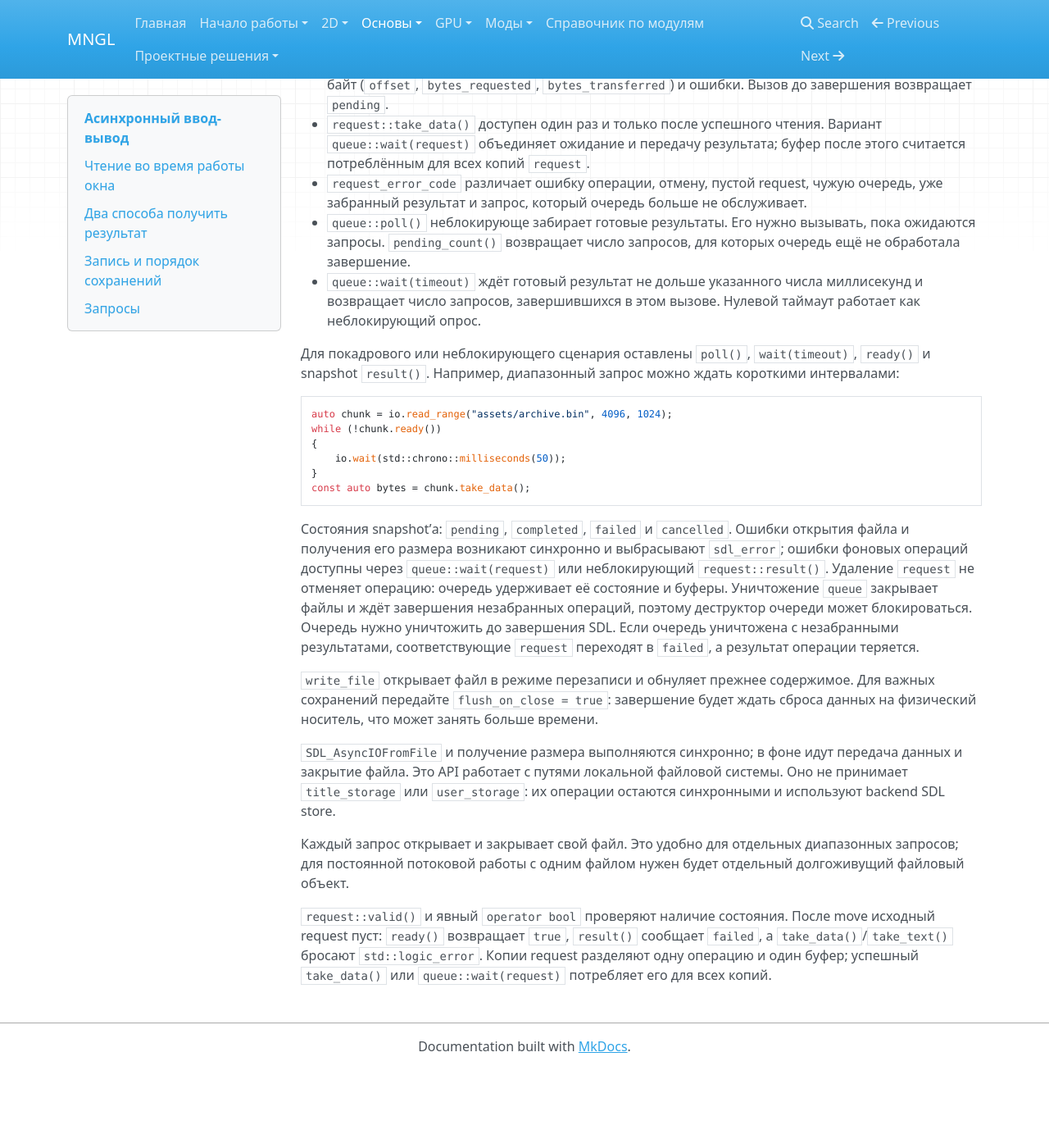
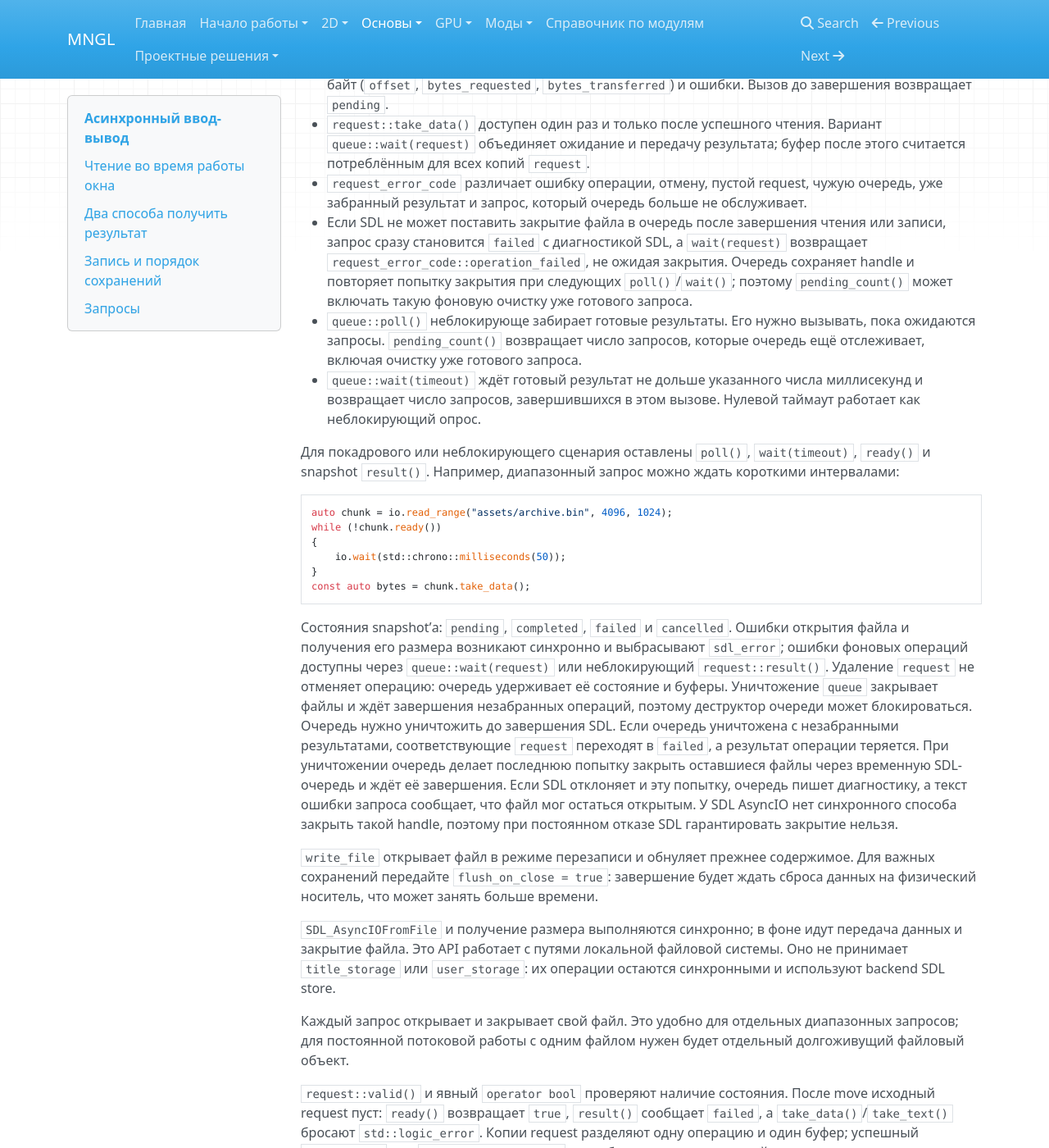
Before and after one commit to Romansgamp6tu/MNGL, an MkDocs documentation site: the page built from docs/core/async-io.md, in a window 1280 px wide and 1400 px high, scrolled down 3323 px. Shown: the whole window at 82% size. Built offline with MkDocs 1.6.1, drawn with Linux system fonts in a browser that asks for light colours; nearby versions of some CDN libraries; before the commit the page ends 4627 px from its top, so only the background shows below that.

Commit message:
Fix issues #21, #27, and #31

```diff
--- a/docs/core/async-io.md
+++ b/docs/core/async-io.md
@@ -150,9 +150,15 @@ else
   после этого считается потреблённым для всех копий `request`.
 - `request_error_code` различает ошибку операции, отмену, пустой request, чужую
   очередь, уже забранный результат и запрос, который очередь больше не обслуживает.
+- Если SDL не может поставить закрытие файла в очередь после завершения чтения или
+  записи, запрос сразу становится `failed` с диагностикой SDL, а `wait(request)`
+  возвращает `request_error_code::operation_failed`, не ожидая закрытия. Очередь
+  сохраняет handle и повторяет попытку закрытия при следующих `poll()`/`wait()`;
+  поэтому `pending_count()` может включать такую фоновую очистку уже готового
+  запроса.
 - `queue::poll()` неблокирующе забирает готовые результаты. Его нужно вызывать,
-  пока ожидаются запросы. `pending_count()` возвращает число запросов, для
-  которых очередь ещё не обработала завершение.
+  пока ожидаются запросы. `pending_count()` возвращает число запросов, которые
+  очередь ещё отслеживает, включая очистку уже готового запроса.
 - `queue::wait(timeout)` ждёт готовый результат не дольше указанного числа
   миллисекунд и возвращает число запросов, завершившихся в этом вызове. Нулевой
   таймаут работает как неблокирующий опрос.
@@ -179,7 +185,12 @@ const auto bytes = chunk.take_data();
 операций, поэтому деструктор очереди может блокироваться. Очередь нужно
 уничтожить до завершения SDL. Если очередь уничтожена с незабранными
 результатами, соответствующие `request` переходят в `failed`, а результат
-операции теряется.
+операции теряется. При уничтожении очередь делает последнюю попытку закрыть
+оставшиеся файлы через временную SDL-очередь и ждёт её завершения. Если SDL
+отклоняет и эту попытку, очередь пишет диагностику, а текст ошибки запроса
+сообщает, что файл мог остаться открытым. У SDL AsyncIO нет синхронного способа
+закрыть такой handle, поэтому при постоянном отказе SDL гарантировать закрытие
+нельзя.
 
 `write_file` открывает файл в режиме перезаписи и обнуляет прежнее содержимое.
 Для важных сохранений передайте `flush_on_close = true`: завершение будет ждать
```
Also changed, not shown: docs/gpu/device-and-commands.md (+4 -2 lines), 7 other files.
